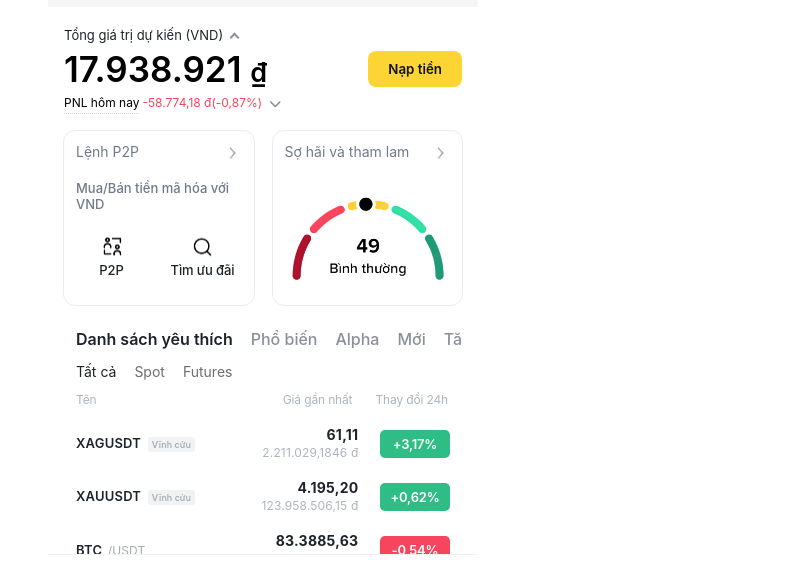
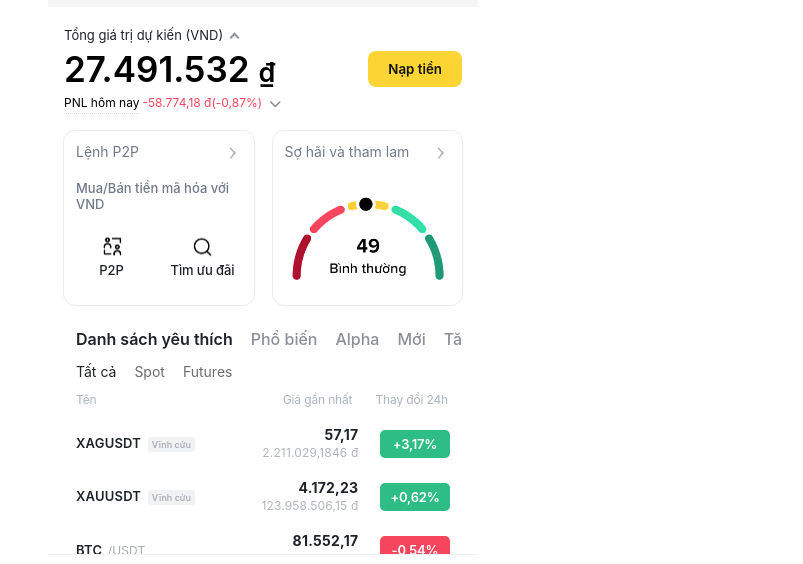
Before and after one commit to tallonagency2-ui/binance, a React app: page index-extra.html in a window 1280 px wide. Shown: the part 126-690 px from the top of the page, 377-1180 px from the left. Built offline with nearby package versions, Linux system fonts and the light colour scheme.

Commit message:
Update index-extra.html

```diff
--- a/index-extra.html
+++ b/index-extra.html
@@ -92,7 +92,7 @@
     </div>
 
     <div class="balance-row">
-      <h1 class="amount">17.938.921 <span>₫</span></h1>
+      <h1 class="amount">27.491.532 <span>₫</span></h1>
       <button class="deposit-btn">Nạp tiền</button>
     </div>
 
@@ -178,7 +178,7 @@
           <span class="tag">Vĩnh cửu</span>
         </td>
         <td class="text-right">
-          <strong>61,11</strong>
+          <strong>57,17</strong>
           <small>2.211.029,1846 đ</small>
         </td>
         <td class="text-right">
@@ -192,7 +192,7 @@
           <span class="tag">Vĩnh cửu</span>
         </td>
         <td class="text-right">
-          <strong>4.195,20</strong>
+          <strong>4.172,23</strong>
           <small>123.958.506,15 đ</small>
         </td>
         <td class="text-right">
@@ -206,7 +206,7 @@
           <span class="pair">/USDT</span>
         </td>
         <td class="text-right">
-          <strong>83.3885,63</strong>
+          <strong>81.552,17</strong>
           <small>2.125.397.554,12 đ</small>
         </td>
         <td class="text-right">
```
